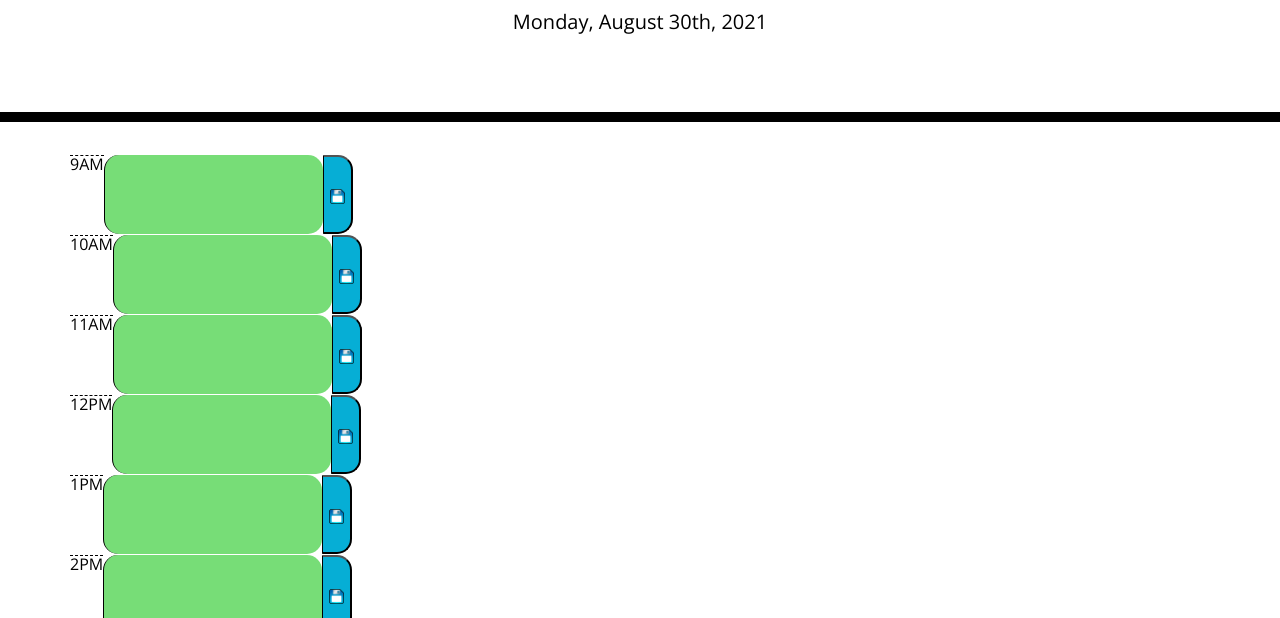
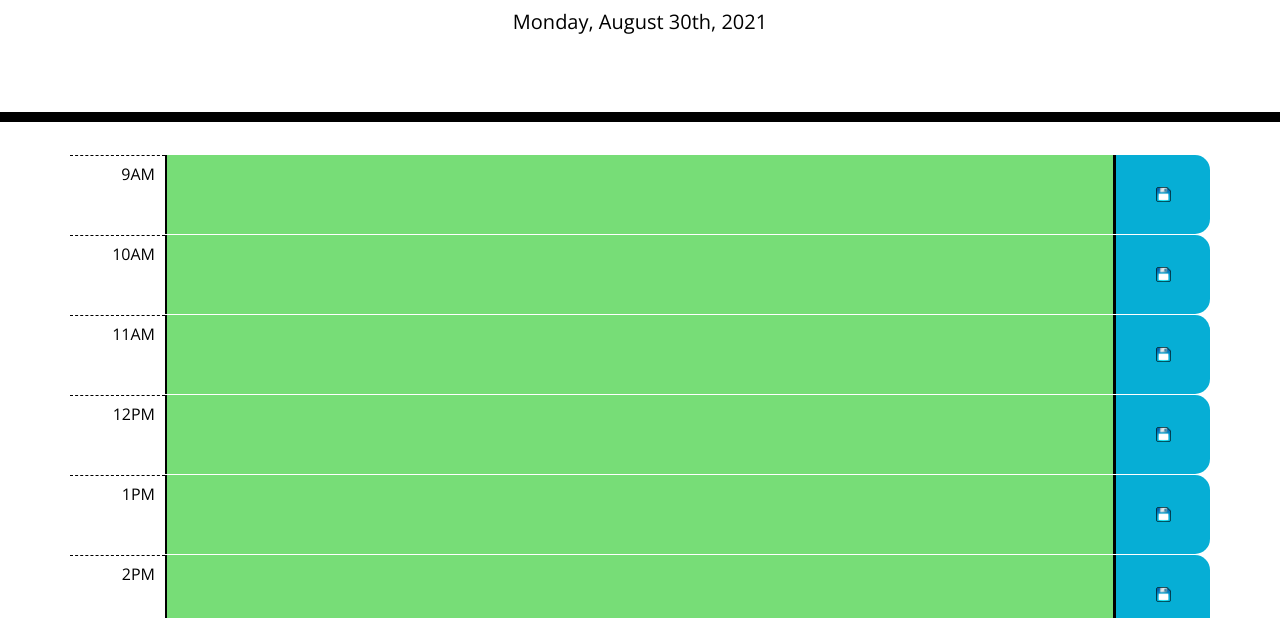
Before and after one commit to jameleggleston/Daily-Planner, a plain HTML site: page Develop/index.html in a window 1280 px wide. Shown: the part 182-800 px from the top of the page. Drawn offline with nearby package versions, Linux system fonts and the light colour scheme.

Commit message:
updated style sheet

```diff
--- a/Develop/style.css
+++ b/Develop/style.css
@@ -13,6 +13,23 @@ textarea {
   padding: 10px;
 }
 
+button {
+  border: none;
+  outline: none;
+}
+
+button:focus {
+  outline: none;
+}
+
+i {
+  width: 100%;
+  height: 100%;
+  display: flex;
+  align-items: center;
+  justify-content: center;
+}
+
 .jumbotron {
   text-align: center;
   background-color: transparent;
@@ -26,25 +43,31 @@ textarea {
 }
 
 .time-block {
-  text-align: center;
-  border-radius: 15px;
+  grid-column: 2/3;
+  border-left: 2px solid black;
+  border-right: 2px solid black;
+
 }
 
 .row {
+  display: grid;
+  grid-template-columns: 1fr 10fr 1fr;
   white-space: pre-wrap;
   height: 80px;
   border-top: 1px solid white;
 }
 
 .hour {
+  grid-column: 1/2;
   background-color: #ffffff;
   color: #000000;
   border-top: 1px dashed #000000;
+  text-align: right;
+  padding: 10px;
 }
 
 .past {
   background-color: #d3d3d3;
-  color: white;
 }
 
 .present {
@@ -54,10 +77,13 @@ textarea {
 
 .future {
   background-color: #77dd77;
-  color: white;
 }
 
 .saveBtn {
+  grid-column: 3/4;
+  display: flex;
+  align-items: center;
+  justify-content: center;
   border-left: 1px solid black;
   border-top-right-radius: 15px;
   border-bottom-right-radius: 15px;
@@ -65,7 +91,6 @@ textarea {
   color: white;
 }
 
-.saveBtn i:hover {
-  font-size: 20px;
-  transition: all 0.3s ease-in-out;
+.saveBtn:hover {
+  cursor: pointer;
 }
```
